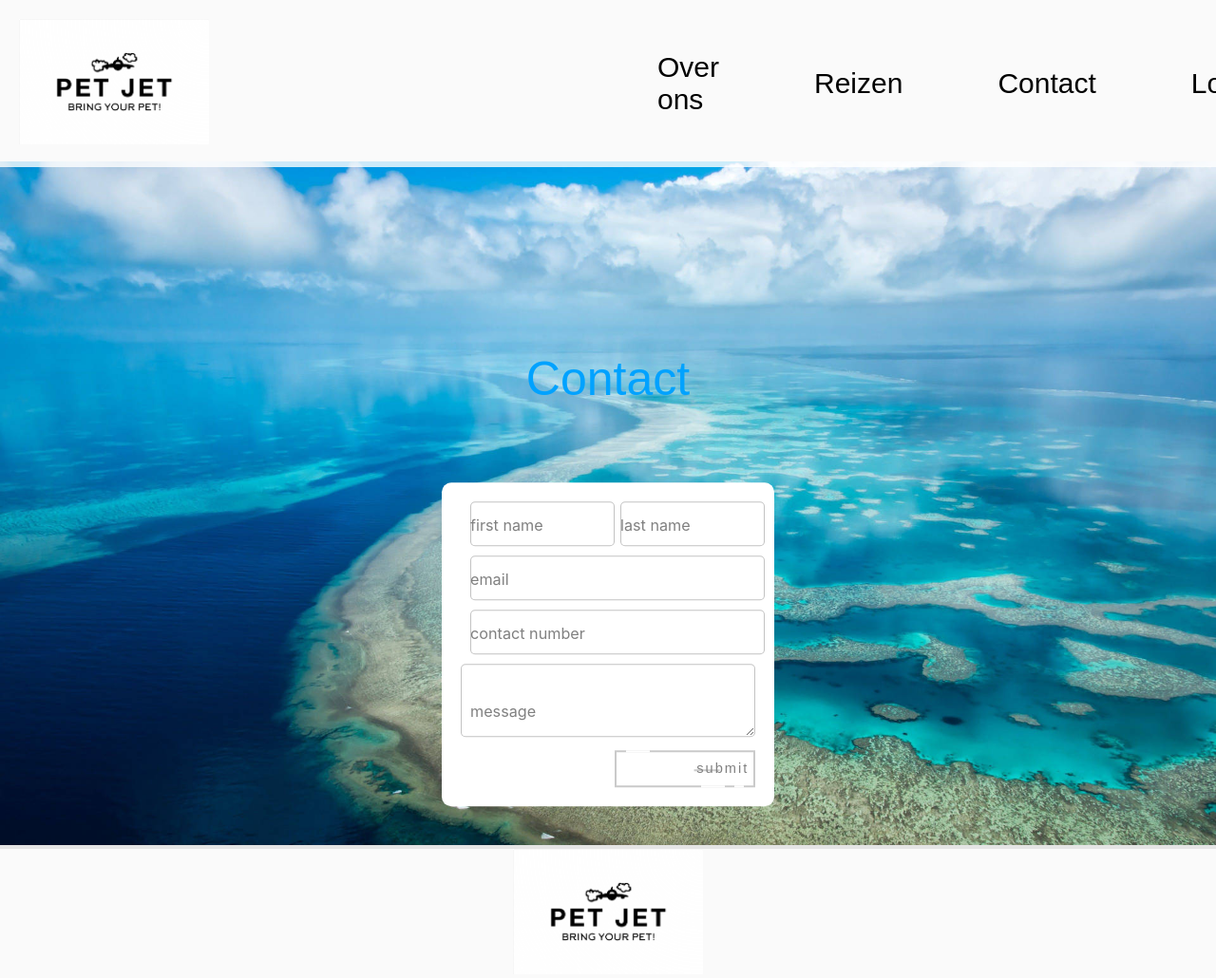
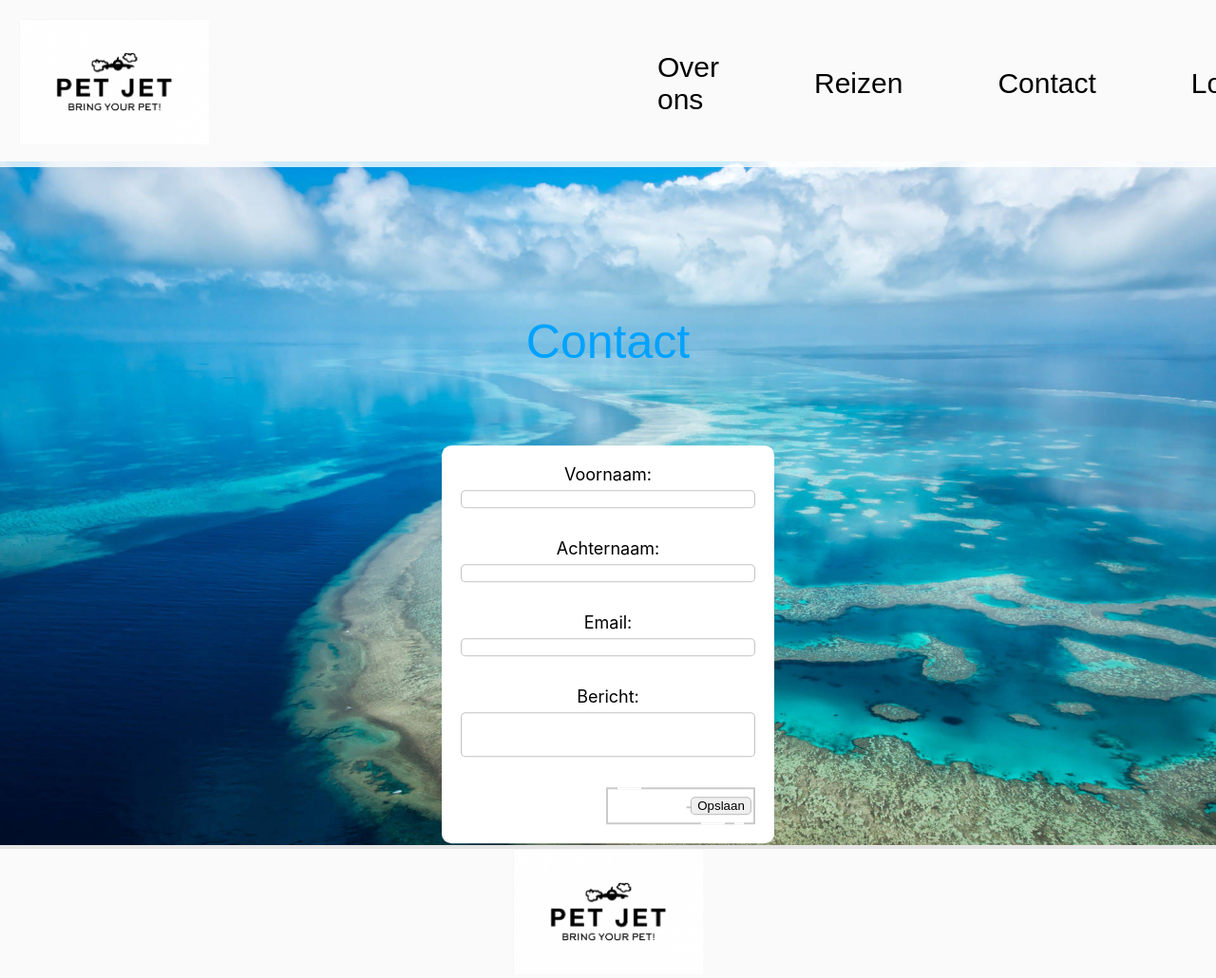
Before and after one commit to Roexoe/Webaap2, a PHP site: page /contact.php in a window 1280 px wide. Shown: the whole page at 95% size. Run offline with PHP 8.4, Linux system fonts and the light colour scheme.

Commit message:
Contact en review
Contacteringssytematische programma

```diff
--- a/html/contact.php
+++ b/html/contact.php
@@ -1,7 +1,26 @@
 <?php
 session_start();
 include_once("header.php");
+include_once('connection.php');
+/**
+ * @var PDO $pdo
+ */
+if(isset($_POST['submit'])) {
+    $voornaam = $_POST['Voornaam'];
+    $achternaam = $_POST['Achternaam'];
+    $email = $_POST['Email'];
+    $bericht = $_POST['Bericht'];
 
+    $sql = "INSERT INTO Contact (Voornaam, Achternaam, Email, Bericht) VALUES (:voornaam, :achternaam, :email, :bericht)";
+    $stmt = $pdo->prepare($sql);
+    $stmt->bindParam(':voornaam', $voornaam);
+    $stmt->bindParam(':achternaam', $achternaam);
+    $stmt->bindParam(':email', $email);
+    $stmt->bindParam(':bericht', $bericht);
+    $stmt->execute();
+
+    header("Location: index.php");
+}
 ?>
 <html lang="en">
 <head>
@@ -17,40 +36,33 @@ include_once("header.php");
     <div class="tekstblokblok">
     <div class="contact-titel">Contact</div>
     <div class="contact-blok">
-    <form class="form">
+    <form class="form" action="contact.php" method="post">
     <div class="flex">
-<label>
-    <input required="" placeholder="" type="text" class="input">
-    <span>first name</span>
-</label>
+        <label for="Voornaam">Voornaam:</label>
+        <input class="input" type="text" name="Voornaam" id="Voornaam" required><br>
 
-        <label>
-<input required="" placeholder="" type="text" class="input">
-    <span>last name</span>
-</label>
-</div>
-<label>
-    <input required="" placeholder="" type="email" class="input">
-    <span>email</span>
-</label>
-    <label>
-    <input required="" type="tel" placeholder="" class="input">
-    <span>contact number</span>
-</label>
-<label>
-    <textarea required="" rows="3" placeholder="" class="input01"></textarea>
-    <span>message</span>
-</label>
-<button class="fancy" href="#">
-    <span class="top-key"></span>
-    <span class="text">submit</span>
-    <span class="bottom-key-1"></span>
-    <span class="bottom-key-2"></span>
-</button>
+        <label  for="Achternaam">Achternaam:</label>
+        <input class="input" type="text" name="Achternaam" id="Achternaam" required></input><br>
+
+        <label for="Email">Email:</label>
+        <input class="input" type="email" name="Email" id="Email" required><br>
+
+        <label for="Bericht">Bericht:</label>
+        <input class="input01" type="text" name="Bericht" id="Bericht" required><br>
+
+
+
+    <button class="fancy" href="#">
+        <span class="top-key"></span>
+        <span class="text"><input class="input" type="submit" name="submit" value="Opslaan" class="button"></span>
+        <span class="bottom-key-1"></span>
+        <span class="bottom-key-2"></span>
+    </button>
 </form>
     </div>
   </div>
 </div>
+    </div>
     <?php
 
     include_once("footer.php");
--- a/html/styling/style.css
+++ b/html/styling/style.css
@@ -232,6 +232,32 @@ body {
     color: black;
     font-size: large;
   }
+  table {
+    border-collapse: collapse;
+    width: 100%;
+}
+th, td {
+  border: 1px solid #ddd;
+    color:black;
+    border: 1px solid #ddd; /* light gray border */
+    padding: 10px;
+    text-align: left;
+}
+th {
+    color: black;
+    background-color: #f7f7f7; /* light gray background */
+}
+tr:nth-child(even) {
+    color: black;
+    background-color: #f2f2f2; /* light gray background */
+}
+a {
+    text-decoration: none;
+    color: #337ab7; /* blue link color */
+}
+a:hover {
+    color: #23527c; /* darker blue link color on hover */
+}
   .form {
     display: flex;
     flex-direction: column;
@@ -262,11 +288,9 @@ body {
     transition: 0.2s ease-in-out;
    }
    .input {
-    margin-left: 10px;
-    border-radius: 10px;
-    border: none;
-    width: 85%;
-    height: 100%;
+    width: 100%;
+       border: 1px solid rgba(105, 105, 105, 0.397);
+       border-radius: 5px;
    }
    .input:focus {
     outline: none;
@@ -351,6 +375,7 @@ body {
 
   .flex {
     display: flex;
+      flex-direction: column;
     width: 100%;
     gap: 6px;
   }
```
Also changed, not shown: html/addreview.php (added, +55 -0 lines), html/adminpanelklanten.php (+10 -11 lines).
